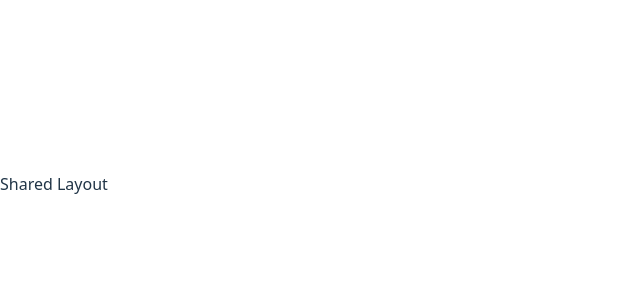
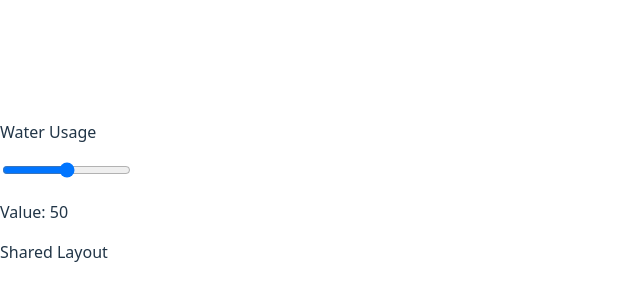
Before and after one commit to JonathanTWD/SustainableIsland2026, a React app in the folder frontend/: page /profile in a window 1280 px wide. Shown: the part 216-516 px from the top of the page, without its empty margins (0-640 px from the left). Built offline with nearby package versions, Linux system fonts and the light colour scheme; the HTML template or start-up script is replaced by a standard one.

Commit message:
simple water slide for slider

```diff
--- a/frontend/src/Router/Routing.tsx
+++ b/frontend/src/Router/Routing.tsx
@@ -10,6 +10,7 @@ export const Routing = () => {
 
         <>
             <BrowserRouter>
+            <CalculatorPage />
                 <Routes>
                     <Route element={<div>Shared Layout</div>}>
 
--- a/frontend/src/component/pages/CalculatorSlider.tsx
+++ b/frontend/src/component/pages/CalculatorSlider.tsx
@@ -1,27 +1,29 @@
-import { useState } from "react";
 
-export const WaterSlider = () => {
-    const [value, setValue] = useState(0);
+interface WaterSliderProps {
+    value: number;
+    onChange: (value: number) => void;
+    min: number;
+    max: number;
+    step: number;
+
+}
+
+export const WaterSlider = (props: WaterSliderProps) => {
+
 
     return (
-        <div className="flex flex-col items-center gap-6 p-8 bg-white rounded-2xl shadow-xl w-96">
-
-            <h2 className="text-2xl font-semibold">
-                Water Usage
-            </h2>
-
-            <p className="text-4xl font-bold text-blue-600">
-                {value} L
-            </p>
-
+        <>
+        <p>Water Usage</p>
             <input
                 type="range"
-                min="0"
-                max="200"
-                value={value}
-                onChange={(e) => setValue(+e.target.value)}
-                className="w-full h-2 bg-gray-200 rounded-lg appearance-none cursor-pointer"
+                min={props.min}
+                max={props.max}
+                step={props.step}
+                value={props.value}
+                onChange={(e) => props.onChange(Number(e.target.value))}
+                className="slider"
             />
-        </div>
+             <p>Value: {props.value}</p>
+        </>
     );
 }
--- a/frontend/src/pages/CalculatorPageView.tsx
+++ b/frontend/src/pages/CalculatorPageView.tsx
@@ -1,7 +1,9 @@
+import { WaterSlider } from "../component/pages/CalculatorSlider"
+
 export const CalculatorPage = () => {
     return (
         <div>
-            <h1>Calculator Page</h1>
+            <WaterSlider value={50} onChange={(value) => (value)} min={0} max={100} step={1} />
         </div>
     )
 }
```
